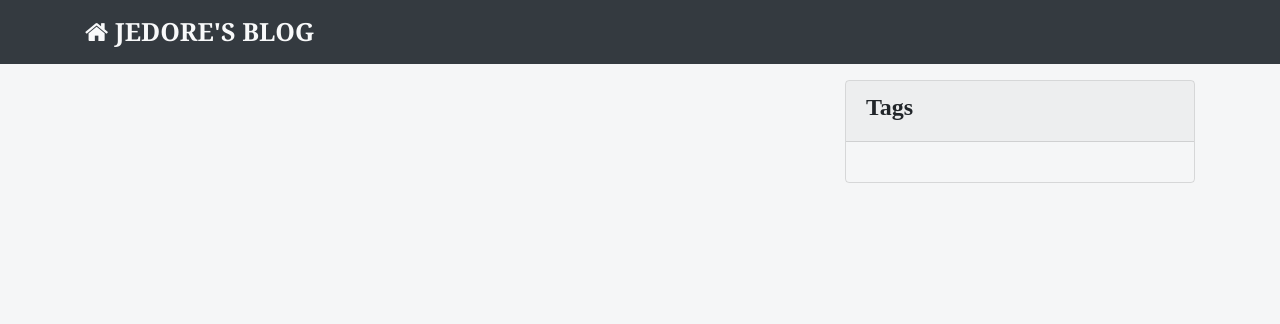
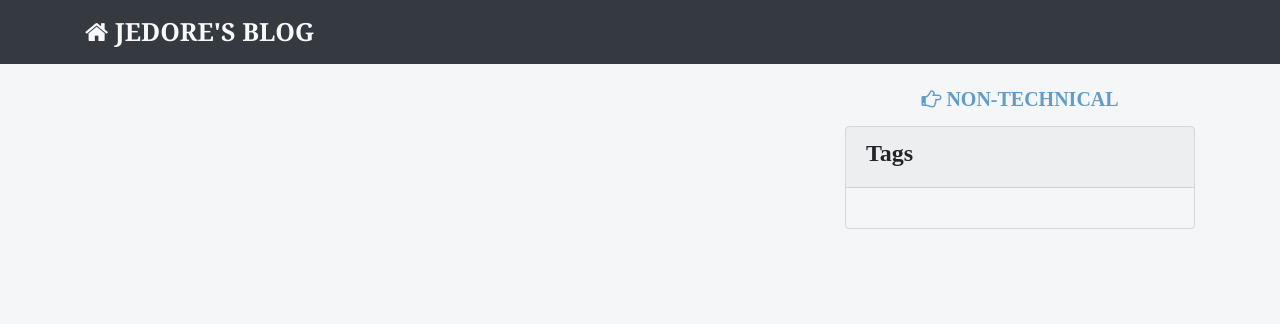
Before and after one commit to Jedore/binary_life, a Django app: page /foreground/tag_articles/1 in a window 1280 px wide. Shown: the top 324 px of the page. Run offline with Django 3.2, Linux system fonts and the light colour scheme; data that the repository does not hold is empty; some libraries are stand-ins or nearby versions.

Commit message:
show technical and non-technical article in two app and optimize background

```diff
--- a/foreground/views.py
+++ b/foreground/views.py
@@ -1,4 +1,3 @@
-import re
 from django.http import JsonResponse
 from django.shortcuts import get_object_or_404
 from django.shortcuts import render
@@ -17,38 +16,38 @@ from common.views import record_page_view
 
 @record_page_view
 def index(request):
-    articles = Article.objects.filter(is_hide=False).order_by("-create_time")
-    types = ArticleType.objects.all()
-    tags = ArticleTags.objects.all()
-    comments = ArticleComments.objects.all()[:5]
+    articles = Article.objects.filter(is_hide=False, non_technical=False).order_by("-create_time")
+    # types = ArticleType.objects.filter(non_technical=False)
+    tags = ArticleTags.objects.filter(non_technical=False)
+    # comments = ArticleComments.objects.all()[:5]
     return render(request, 'foreground/index.html', locals())
 
 
 @record_page_view
 @article_page_view
 def article(request, article_id):
-    types = ArticleType.objects.all()
-    tags = ArticleTags.objects.all()
-    comments = ArticleComments.objects.all()[:5]
+    # types = ArticleType.objects.all()
+    tags = ArticleTags.objects.filter(non_technical=False)
+    # comments = ArticleComments.objects.all()[:5]
     article = get_object_or_404(Article, id=article_id)
     return render(request, "foreground/article.html", locals())
 
 
 @record_page_view
 def type_articles(request, type_id):
-    types = ArticleType.objects.all()
-    tags = ArticleTags.objects.all()
-    comments = ArticleComments.objects.all()[:5]
-    articles = Article.objects.filter(article_type=type_id, is_hide=False).order_by("-create_time")
+    # types = ArticleType.objects.filter(non_technical=False)
+    tags = ArticleTags.objects.filter(non_technical=False)
+    # comments = ArticleComments.objects.all()[:5]
+    articles = Article.objects.filter(article_type=type_id, is_hide=False, non_technical=False).order_by("-create_time")
     return render(request, "foreground/index.html", locals())
 
 
 @record_page_view
 def tag_articles(request, tag_id):
-    types = ArticleType.objects.all()
-    tags = ArticleTags.objects.all()
-    comments = ArticleComments.objects.all()[:5]
-    articles = Article.objects.filter(tags=tag_id, is_hide=False).order_by("-create_time")
+    # types = ArticleType.objects.filter(non_technical=False)
+    tags = ArticleTags.objects.filter(non_technical=False)
+    # comments = ArticleComments.objects.all()[:5]
+    articles = Article.objects.filter(tags=tag_id, is_hide=False, non_technical=False).order_by("-create_time")
     return render(request, "foreground/index.html", locals())
 
 
--- a/templates/common/base.html
+++ b/templates/common/base.html
@@ -17,7 +17,7 @@
 <body>
 <nav class="navbar navbar-dark bg-dark navbar-expand-md">
   <div class="container">
-    <a href="/">
+    <a href="{% if 'non_technical' in request.path %}{% url 'non_technical:index' %}{% else %}/{% endif %}">
       <span class="navbar-brand text-light" style="font-size: 25px; font-weight: 700; font-family: Georgia, serif">
         <i class="fa fa-home" aria-hidden="true"></i> JEDORE'S BLOG</span>
     </a>
@@ -55,7 +55,6 @@
   </div>
 </nav>
 {% block index %}
-
 {% endblock %}
 
 
--- a/templates/foreground/article.html
+++ b/templates/foreground/article.html
@@ -6,7 +6,8 @@
 {% endblock %}
 
 {% block head %}
-  <link rel="stylesheet" href="https://cdnjs.cloudflare.com/ajax/libs/highlight.js/9.13.1/styles/atelier-forest-light.min.css" />
+  <link rel="stylesheet"
+        href="https://cdnjs.cloudflare.com/ajax/libs/highlight.js/9.13.1/styles/atelier-forest-light.min.css"/>
 {% endblock %}
 
 {% block content %}
--- a/templates/foreground/index.html
+++ b/templates/foreground/index.html
@@ -35,6 +35,12 @@
       </div>
       <div class="col-12 col-md-10 col-lg-4">
         <div class="sticky-top pt-3">
+          <a class="technical btn btn-link mb-2 w-100" href="{% url 'non_technical:index' %}">
+            <h5 class="m-0">
+              <i class="fa fa-hand-o-right" aria-hidden="true"></i>
+              {% if "/non-technical/" in request.path %} TECHNICAL{% else %}NON-TECHNICAL{% endif %}
+            </h5>
+          </a>
           <div id="card-tags" class="card">
             <div class="card-header"><h4>Tags</h4></div>
             <div class="card-body">
@@ -60,6 +66,6 @@
         let date = (new Date(Date.parse($t.innerText))).toDateString();
         $t.innerHTML = `<i class="fa fa-clock-o mr-1"></i>${date}`;
       })
-    })
+    });
   </script>
 {% endblock %}
```
Also changed, not shown: templates/background/article_type.html (+11 -3 lines), templates/background/publish.html (+11 -2 lines).
